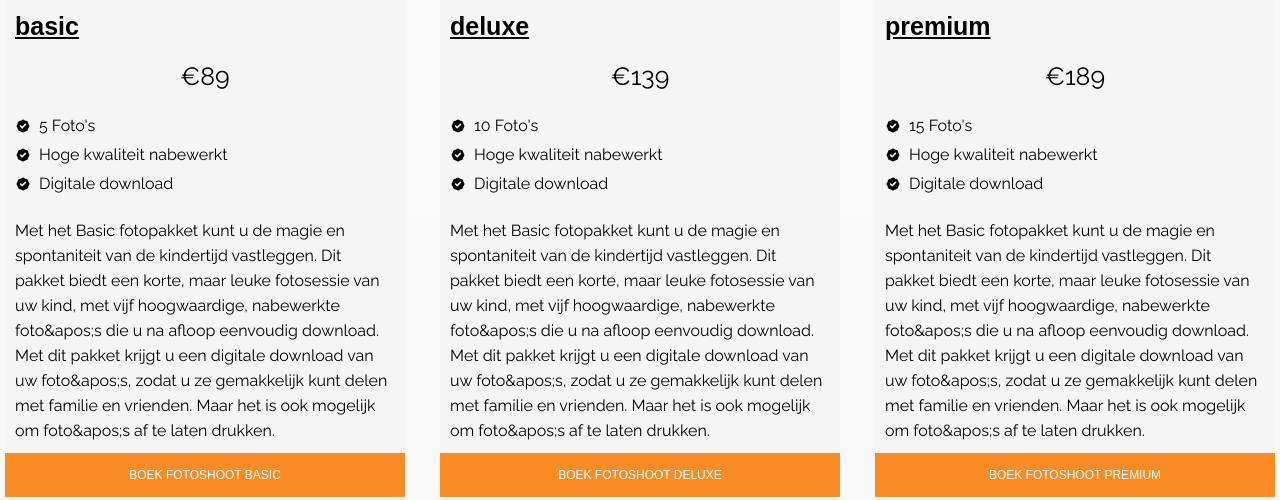
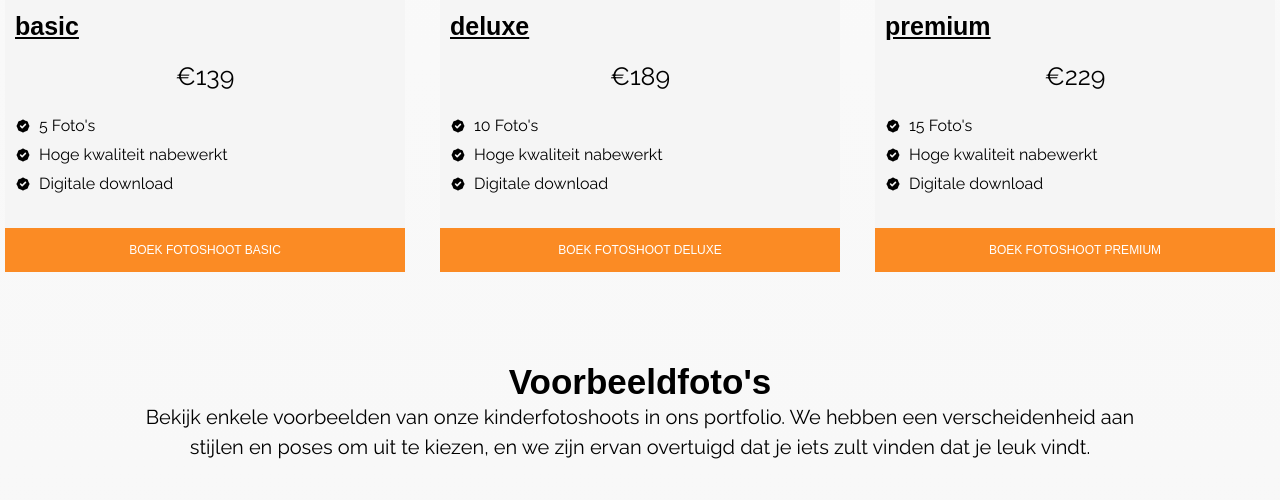
Before and after one commit to maxvanwijnen/maxvanwijnen.nl-nextjs, a Next.js app: page /fotoshoot/trouwen in a window 1280 px wide. Shown: the part 2860-3360 px from the top of the page. Built offline with nearby package versions, Linux system fonts and the light colour scheme; grey boxes are pictures that could not be loaded; a web font is replaced by a local one.

Commit message:
prijs update

```diff
--- a/objects/prices.js
+++ b/objects/prices.js
@@ -2,19 +2,19 @@ export const prices = [
     {
         fotoshoot:'kinderen',
         packages: [
-            {price:119,
+            {price:139,
                 type:'basic',
                 usplist:["5 Foto's","Hoge kwaliteit nabewerkt", "Digitale download"],
                 img:'https://dev1.maxvanwijnen.nl/docs/images/price-package/familieshoot-basic-fotoshoot.webp',
                 desc:''
             },
-            {price:139,
+            {price:189,
                 type:'deluxe',
                 usplist:["10 Foto's","Hoge kwaliteit nabewerkt", "Digitale download"],
                 img:'https://dev1.maxvanwijnen.nl/docs/images/price-package/familieshoot-deluxe-fotoshoot.webp',
                 desc:''
             },
-            {price:189,
+            {price:229,
                 type:'premium',
                 usplist:["15 Foto's","Hoge kwaliteit nabewerkt", "Digitale download"],
                 img:'https://dev1.maxvanwijnen.nl/docs/images/price-package/familieshoot-premium-fotoshoot.webp',
@@ -25,19 +25,19 @@ export const prices = [
     {
         fotoshoot:'portret',
         packages: [
-            {price:119,
+            {price:139,
                 type:'basic',
                 usplist:["5 Foto's","Hoge kwaliteit nabewerkt", "Digitale download"],
                 img:'https://dev1.maxvanwijnen.nl/docs/images/price-package/familieshoot-basic-fotoshoot.webp',
                 desc:''
             },
-            {price:139,
+            {price:189,
                 type:'deluxe',
                 usplist:["10 Foto's","Hoge kwaliteit nabewerkt", "Digitale download"],
                 img:'https://dev1.maxvanwijnen.nl/docs/images/price-package/familieshoot-deluxe-fotoshoot.webp',
                 desc:''
             },
-            {price:189,
+            {price:229,
                 type:'premium',
                 usplist:["15 Foto's","Hoge kwaliteit nabewerkt", "Digitale download"],
                 img:'https://dev1.maxvanwijnen.nl/docs/images/price-package/familieshoot-premium-fotoshoot.webp',
@@ -71,19 +71,19 @@ export const prices = [
     {
         fotoshoot:'trouwen',
         packages: [
-            {price:119,
+            {price:139,
                 type:'basic',
                 usplist:["5 Foto's","Hoge kwaliteit nabewerkt", "Digitale download"],
                 img:'https://dev1.maxvanwijnen.nl/docs/images/price-package/familieshoot-basic-fotoshoot.webp',
                 desc:''
             },
-            {price:139,
+            {price:189,
                 type:'deluxe',
                 usplist:["10 Foto's","Hoge kwaliteit nabewerkt", "Digitale download"],
                 img:'https://dev1.maxvanwijnen.nl/docs/images/price-package/familieshoot-deluxe-fotoshoot.webp',
                 desc:''
             },
-            {price:189,
+            {price:229,
                 type:'premium',
                 usplist:["15 Foto's","Hoge kwaliteit nabewerkt", "Digitale download"],
                 img:'https://dev1.maxvanwijnen.nl/docs/images/price-package/familieshoot-premium-fotoshoot.webp',
@@ -94,19 +94,19 @@ export const prices = [
     {
         fotoshoot:'loveshoot',
         packages: [
-            {price:119,
+            {price:139,
                 type:'basic',
                 usplist:["5 Foto's","Hoge kwaliteit nabewerkt", "Digitale download"],
                 img:'https://dev1.maxvanwijnen.nl/docs/images/price-package/familieshoot-basic-fotoshoot.webp',
                 desc:''
             },
-            {price:139,
+            {price:189,
                 type:'deluxe',
                 usplist:["10 Foto's","Hoge kwaliteit nabewerkt", "Digitale download"],
                 img:'https://dev1.maxvanwijnen.nl/docs/images/price-package/familieshoot-deluxe-fotoshoot.webp',
                 desc:''
             },
-            {price:189,
+            {price:229,
                 type:'premium',
                 usplist:["15 Foto's","Hoge kwaliteit nabewerkt", "Digitale download"],
                 img:'https://dev1.maxvanwijnen.nl/docs/images/price-package/familieshoot-premium-fotoshoot.webp',
@@ -117,19 +117,19 @@ export const prices = [
     {
         fotoshoot:'zwangerschap',
         packages: [
-            {price:119,
+            {price:139,
                 type:'basic',
                 usplist:["5 Foto's","Hoge kwaliteit nabewerkt", "Digitale download"],
                 img:'https://dev1.maxvanwijnen.nl/docs/images/price-package/familieshoot-basic-fotoshoot.webp',
                 desc:''
             },
-            {price:139,
+            {price:189,
                 type:'deluxe',
                 usplist:["10 Foto's","Hoge kwaliteit nabewerkt", "Digitale download"],
                 img:'https://dev1.maxvanwijnen.nl/docs/images/price-package/familieshoot-deluxe-fotoshoot.webp',
                 desc:''
             },
-            {price:189,
+            {price:229,
                 type:'premium',
                 usplist:["15 Foto's","Hoge kwaliteit nabewerkt", "Digitale download"],
                 img:'https://dev1.maxvanwijnen.nl/docs/images/price-package/familieshoot-premium-fotoshoot.webp',
--- a/pages/fotoshoot/trouwen.js
+++ b/pages/fotoshoot/trouwen.js
@@ -8,9 +8,12 @@ import TextContent from "../../components/TextContent/TextContent";
 import PricePackages from "../../components/PricePackages/PricePackages";
 import Head from 'next/head';
 import TextImg from './../../components/TextImg/TextImg';
-
+import {prices} from "../../objects/prices";
 
 export default function Trouwen (){
+
+    const allPackages = prices.find(entry => entry.fotoshoot === 'trouwen').packages;
+
     return (
         <>
             <Head>
@@ -44,7 +47,7 @@ export default function Trouwen (){
 
 
             <TextImg
-                title="fjhfks jhf "
+                title="Voorbereicing"
                 img="https://dev1.maxvanwijnen.nl/docs/images/content-long/bruidsreportage.webp"
             >
                 <h3>Voorbereiding op de fotoshoot</h3>
@@ -59,28 +62,7 @@ export default function Trouwen (){
 
             <PricePackages
                 shootType="Trouwen"
-                pricePackages={
-                    [
-                        {price:89,
-                            type:'basic',
-                            usplist:["5 Foto's","Hoge kwaliteit nabewerkt", "Digitale download"],
-                            img:'https://dev1.maxvanwijnen.nl/docs/images/price-package/bruidsreportage-basic-fotoshoot.webp',
-                            desc:'Met het Basic fotopakket kunt u de magie en spontaniteit van de kindertijd vastleggen. Dit pakket biedt een korte, maar leuke fotosessie van uw kind, met vijf hoogwaardige, nabewerkte foto&apos;s die u na afloop eenvoudig download.  Met dit pakket krijgt u  een digitale download van uw foto&apos;s, zodat u ze gemakkelijk kunt delen met familie en vrienden. Maar het is ook mogelijk om foto&apos;s af te laten drukken.'
-                        },
-                        {price:139,
-                            type:'deluxe',
-                            usplist:["10 Foto's","Hoge kwaliteit nabewerkt", "Digitale download"],
-                            img:'https://dev1.maxvanwijnen.nl/docs/images/price-package/bruidsreportage-deluxe-fotoshoot.webp',
-                            desc:'Met het Basic fotopakket kunt u de magie en spontaniteit van de kindertijd vastleggen. Dit pakket biedt een korte, maar leuke fotosessie van uw kind, met vijf hoogwaardige, nabewerkte foto&apos;s die u na afloop eenvoudig download.  Met dit pakket krijgt u  een digitale download van uw foto&apos;s, zodat u ze gemakkelijk kunt delen met familie en vrienden. Maar het is ook mogelijk om foto&apos;s af te laten drukken.'
-                        },
-                        {price:189,
-                            type:'premium',
-                            usplist:["15 Foto's","Hoge kwaliteit nabewerkt", "Digitale download"],
-                            img:'https://dev1.maxvanwijnen.nl/docs/images/price-package/bruidsreportage-premium-fotoshoot.webp',
-                            desc:'Met het Basic fotopakket kunt u de magie en spontaniteit van de kindertijd vastleggen. Dit pakket biedt een korte, maar leuke fotosessie van uw kind, met vijf hoogwaardige, nabewerkte foto&apos;s die u na afloop eenvoudig download.  Met dit pakket krijgt u  een digitale download van uw foto&apos;s, zodat u ze gemakkelijk kunt delen met familie en vrienden. Maar het is ook mogelijk om foto&apos;s af te laten drukken.'
-                        }
-                    ]
-                }
+                pricePackages={allPackages}
             />
 
             <ImageRow
```
Also changed, not shown: pages/fotoshoot/familie.js (+4 -23 lines), pages/fotoshoot/kinderen.js (+5 -22 lines), pages/fotoshoot/loveshoot.js (+5 -23 lines), pages/fotoshoot/portret.js (+5 -22 lines), pages/fotoshoot/zwangerschap.js (+11 -1 lines).
